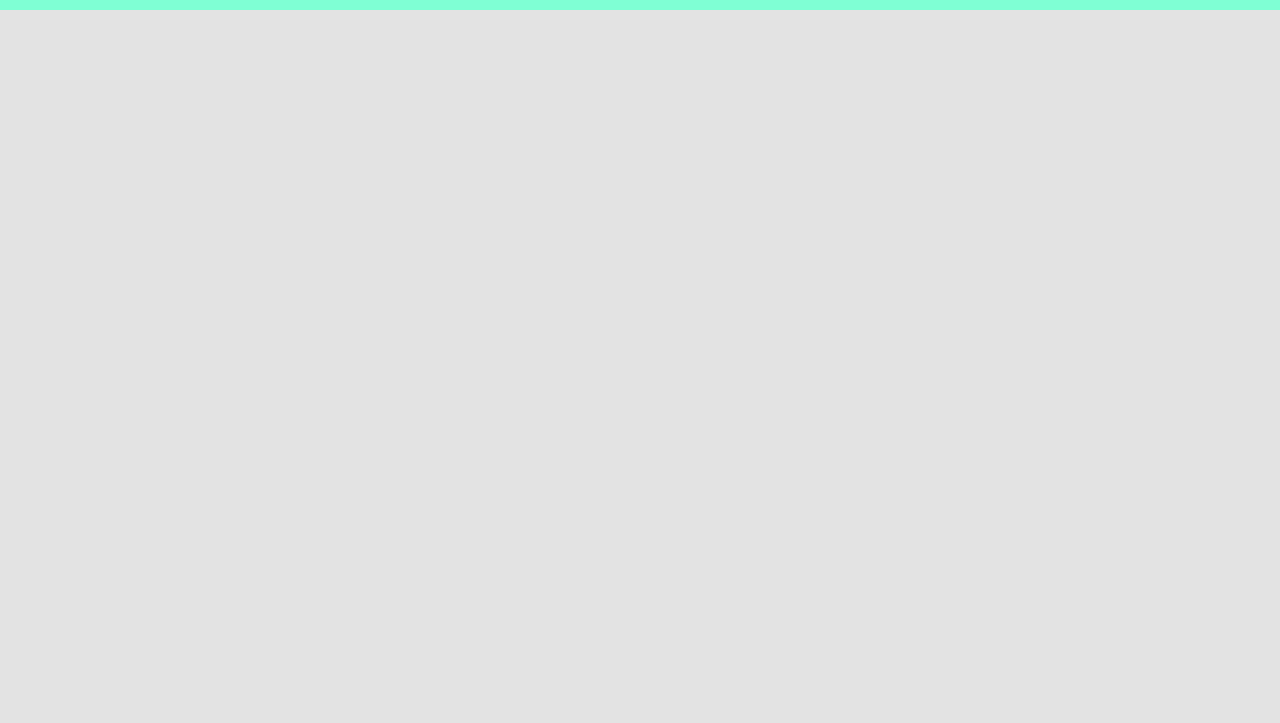
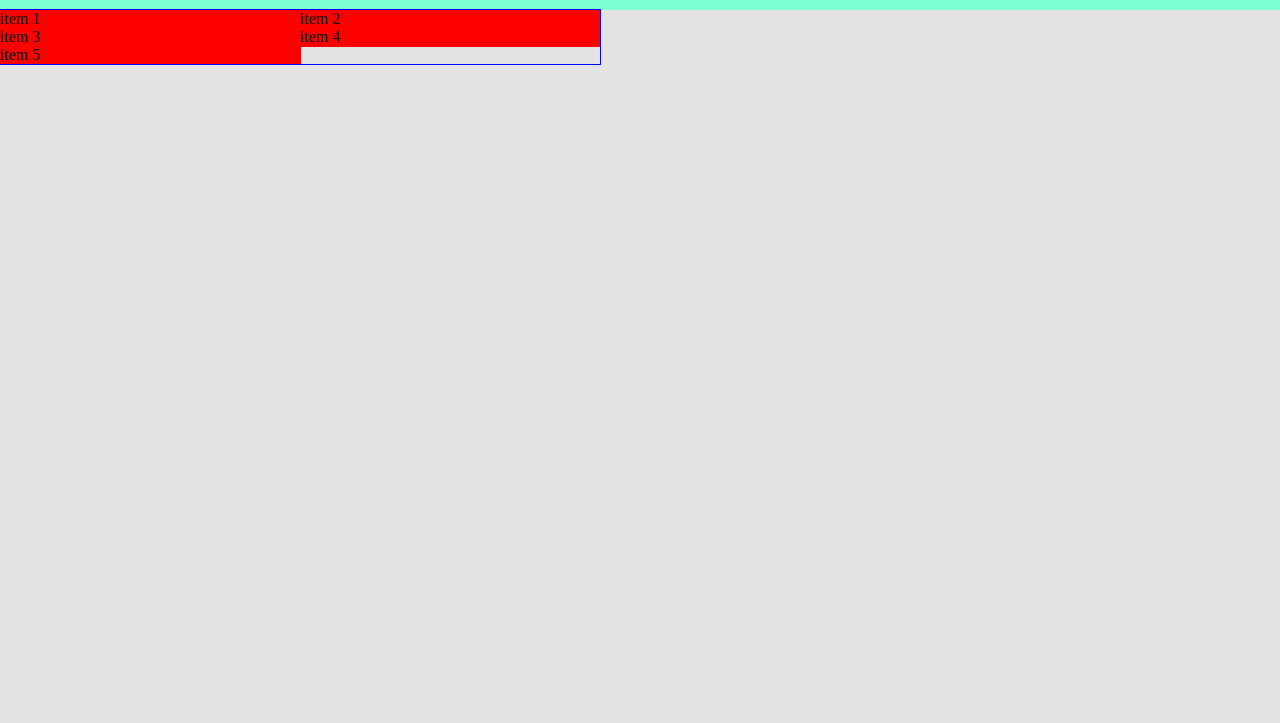
Before and after one commit to anandvpranavam/portfolio, a plain HTML site: page index.html in a window 1280 px wide. Shown: the part 77-800 px from the top of the page. Drawn offline with Linux system fonts and the light colour scheme.

Commit message:
added flexbox and parameters

```diff
--- a/index.html
+++ b/index.html
@@ -16,11 +16,27 @@
     <div>
       <button id="dark-btn">dark</button>
       <button id="light-btn">light</button>
-      </div>
+    </div>
     <h2>Software developer</h2>
+  </header>
+  <div class="flexbox">
+    <div class="item first">
+      item 1
+    </div>
+    <div class="item">
+      item 2
+    </div>
+    <div class="item">
+      item 3
+    </div>
+    <div class="item">
+      item 4
+    </div>
+    <div class="item fifth">
+      item 5
+    </div>
+  </div>
 
-
-  </header>
   <main>
 
   </main>
--- a/styles.css
+++ b/styles.css
@@ -22,3 +22,18 @@
     color: #111111;
 
   }
+  .flexbox{
+    display: flex; /*only to set the contents on one line*/
+    justify-content:left;/*align contents horizontally*/
+    align-items:center;/*align contents vertically*/
+    outline:1px solid blue;
+    flex-wrap:wrap;
+    max-width: 600px;
+  }
+
+  .item{
+    outline:1px solid red;
+    min-width:300px;
+    background-color: red;
+    flex-wrap:wrap;
+  }
```
